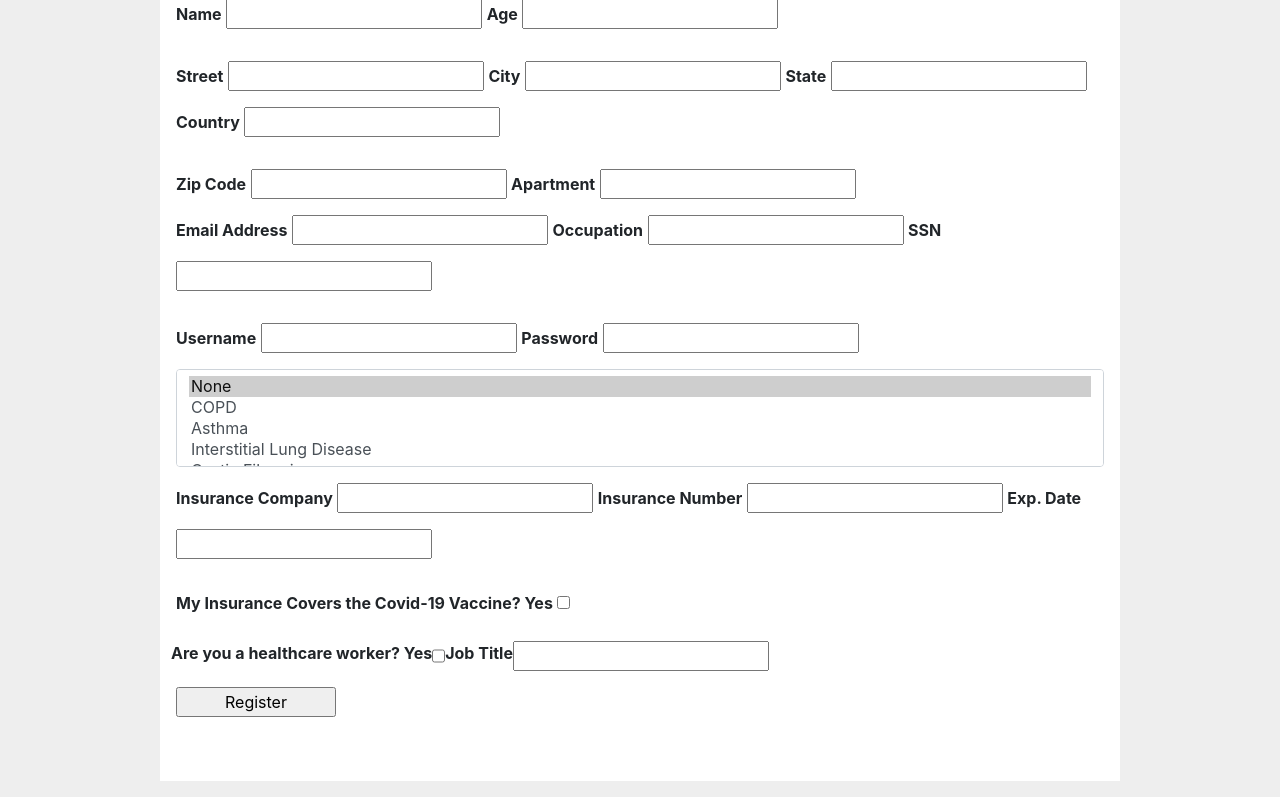
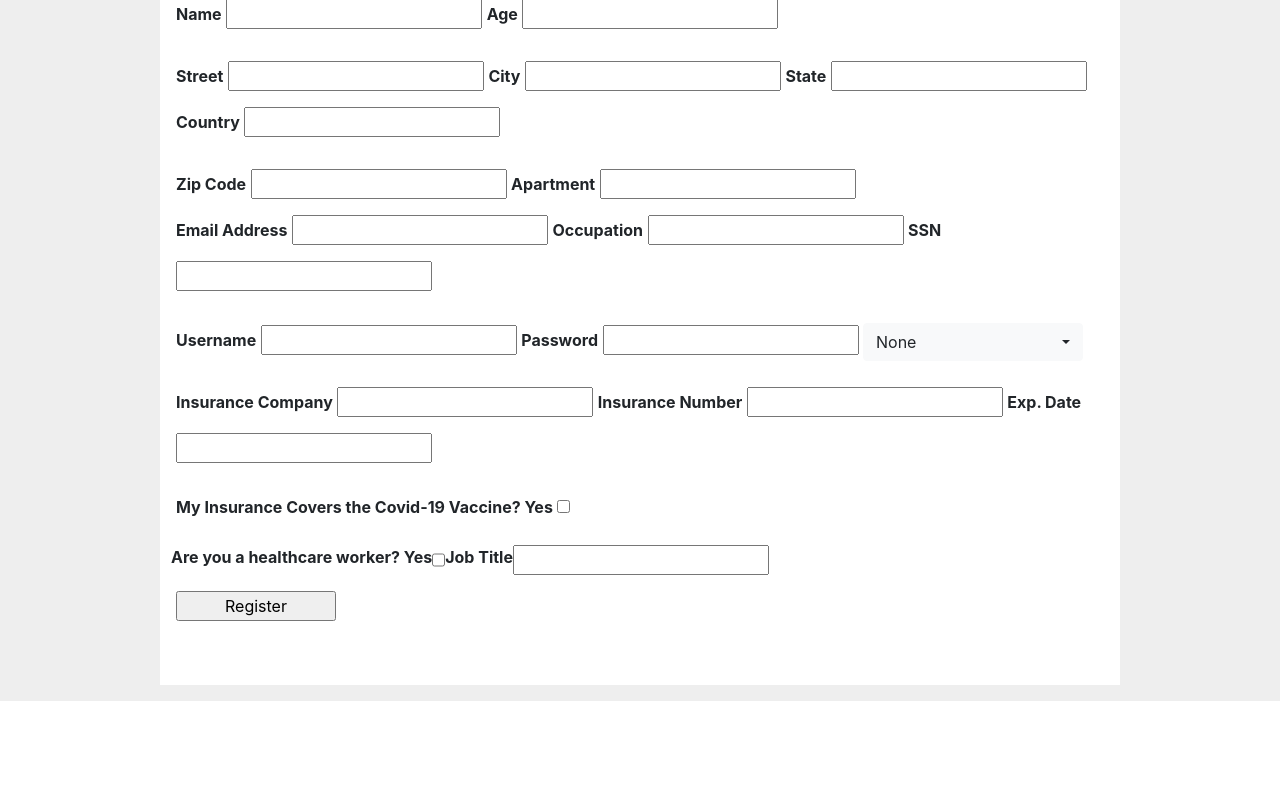
Before and after one commit to panargirakis/Vaccine_Management_System_DBMS, a Flask app: page /auth/register in a window 1280 px wide. Shown: the part 150-947 px from the top of the page. After the commit the page ends 851 px from the top, so only its background shows below. Run offline with Flask 2, Linux system fonts and the light colour scheme; some libraries are stand-ins or nearby versions.

Commit message:
modified form to use bootstrap selector

```diff
--- a/flaskr/templates/auth/register.html
+++ b/flaskr/templates/auth/register.html
@@ -66,7 +66,8 @@
       <input type="password" name="password" id="password" required>
 
       <label class="sr-only" for="comorbidities">Comorbidities</label>
-      <select multiple class="form-control" id="comorbidities" name="comorbidities">
+      <select name="comorbidities" id="comorbidities" class="selectpicker" data-live-search="true" multiple>
+{#      <select multiple class="form-control" id="comorbidities" name="comorbidities">#}
                 <option selected>None</option>
                 <option>COPD</option>
                 <option>Asthma</option>
@@ -108,6 +109,5 @@
     <div class="form-group">
       <input type="submit" value="Register">
     </div>
-
   </form>
 {% endblock %}
```
